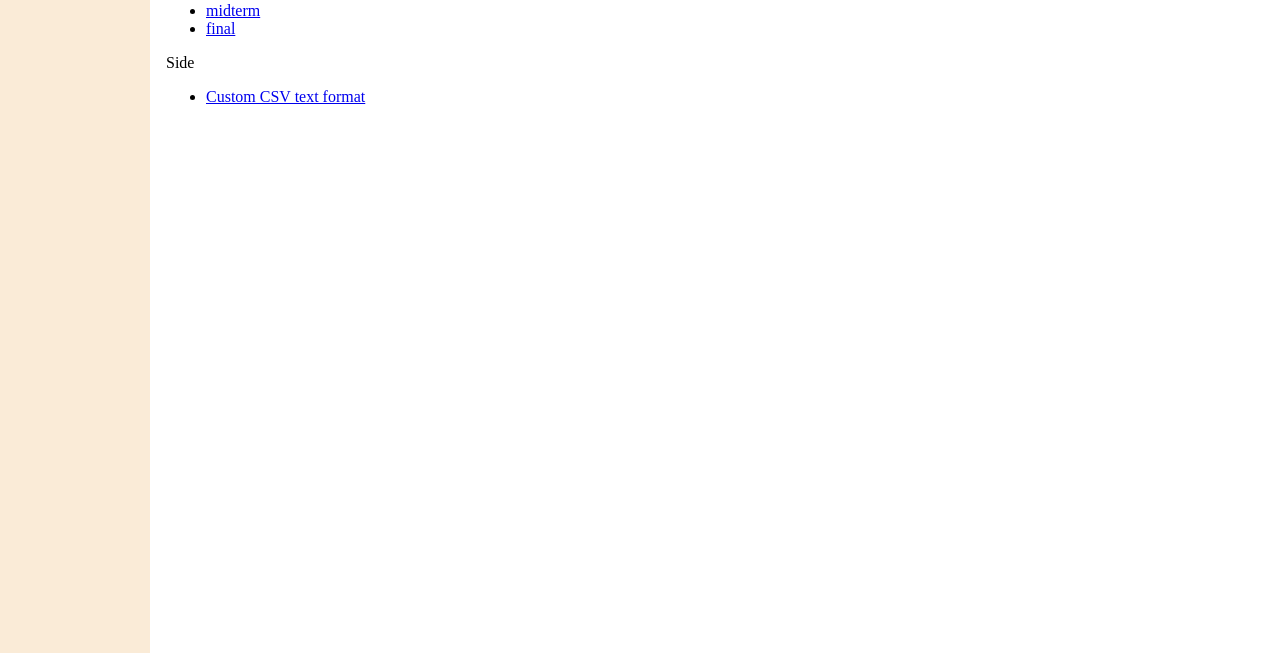
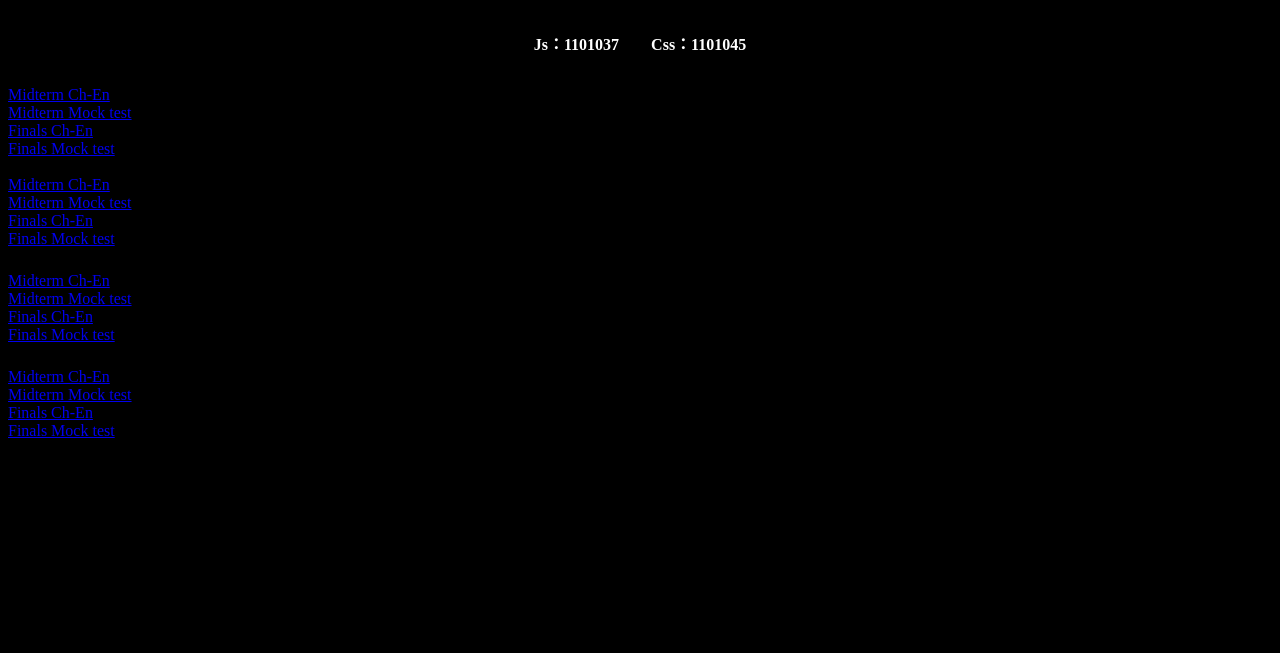
Before and after one commit to EmptyName723/My-Project, a plain HTML site: page index.html in a window 1280 px wide. Shown: the part 147-800 px from the top of the page. Drawn offline with Linux system fonts and the light colour scheme.

Commit message:
Update index.html

```diff
--- a/index.html
+++ b/index.html
@@ -1,38 +1,67 @@
-<!-- index.html -->
 <!DOCTYPE html>
-<html>
-  <html lang="zh">
-  <head>
-    <meta charset="utf-8">
-    <meta name="viewport" content="width=device-width, initial-scale=1.0">
-    <link href="/index_css.css" rel="stylesheet">
-  </head>
-  <body>
-    <div id="header" class="layout">
-      <div id="header-content" class="content">
-        <h1>Welcome to My Website!</h1>
-      </div>
+<html lang="en">
+<head>
+<meta charset="UTF-8">
+<meta name="viewport" content="width=device-width, initial-scale=1.0">
+<title>考試小幫手</title>
+<link rel="stylesheet" href="index_css.css">
+
+</head>
+<!-- <body style="background-image: url('https://storage.needpix.com/rsynced_images/black-bricks-background.jpg');"> -->
+<body style="background-color:black">
+
+<div class="container">
+    <h1 style="text-align:center; font-size:400%; color:white"class="main-title";>考試小幫手</h1>
+    <h2 style="text-align:center; font-size:100%; color:white"class="sub-title";>Js：1101037&nbsp;&nbsp;&nbsp;&nbsp;&nbsp;&nbsp;&nbsp;&nbsp;Css：1101045</h2>
+    <div class="section section1">
+        <div class="background-overlay"></div>
+        <div class="section-title">Prasitology</div>
+        <div class="link-text" style="top:26%;"><a href="/My-Project/Parasite/midterm/code1.html" target="_blank">Midterm Ch-En</a></div>
+            <!-- 第一條連結，Midterm中翻英 -->
+        <div class="link-text" style="top:32%;"><a href="https://www.youtube.com/watch?v=9MCiixIkzUk" target="_blank">Midterm Mock test</a></div>
+            <!-- 第二條連結 Midterm跑台 -->
+         <div class="link-text" style="top:38%;"><a href="/My-Project/Parasite/final/final.html" target="_blank">Finals Ch-En</a></div>
+            <!-- 第三條連結 Finals中翻英 -->
+        <div class="link-text" style="top:44%;"><a href="https://www.youtube.com/watch?v=9MCiixIkzUk" target="_blank">Finals Mock test</a></div>
+            <!-- 第三條連結 Finals跑台 -->
     </div>
-    <div id="navbar" class="layout">
-      <div id="navbar-content" class="content">
-      </div>
+    <div class="section section2">
+        <div class="background-overlay"></div>
+        <div class="section-title">Histology</div>
+        <div class="link-text" style="top:26%;"><a href="/My-Project/histology/midterm/midterm.html" target="_blank">Midterm Ch-En</a></div>
+            <!-- 第一條連結，Midterm中翻英 -->
+        <div class="link-text" style="top:32%;"><a href="/My-Project/histology/midterm-experiment/midterm-experiment.html" target="_blank">Midterm Mock test</a></div>
+            <!-- 第二條連結 Midterm跑台 -->
+        <div class="link-text" style="top:38%;"><a href="/My-Project/histology/final/final.html" target="_blank">Finals Ch-En</a></div>
+            <!-- 第三條連結 Finals中翻英 -->
+        <div class="link-text" style="top:44%;"><a href="/My-Project/histology/final-experiment/final-experiment.html" target="_blank">Finals Mock test</a></div>
+            <!-- 第三條連結 Finals跑台 -->
     </div>
-    <div id="sidebar" class="layout">
-      <div id="sidebar-content" class="content">
-      </div>
+    <div class="section section3">
+        <div class="background-overlay"></div>
+        <div class="section-title"><b>酷東西</b></div>
+        <div class="link-text" style="top:26%;"><a href="https://www.youtube.com/watch?v=dQw4w9WgXcQ" target="_blank">Midterm Ch-En</a></div>
+            <!-- 第一條連結，Midterm中翻英 -->
+        <div class="link-text" style="top:32%;"><a href="https://www.youtube.com/watch?v=dQw4w9WgXcQ" target="_blank">Midterm Mock test</a></div>
+            <!-- 第二條連結 Midterm跑台 -->
+        <div class="link-text" style="top:38%;"><a href="https://www.youtube.com/watch?v=dQw4w9WgXcQ" target="_blank">Finals Ch-En</a></div>
+            <!-- 第三條連結 Finals中翻英 -->
+        <div class="link-text" style="top:44%;"><a href="https://www.youtube.com/watch?v=dQw4w9WgXcQ" target="_blank">Finals Mock test</a></div>
+            <!-- 第三條連結 Finals跑台 -->
     </div>
-    <div id="container" class="layout">
-      <div id="container-content" class="content">
-        <p>Parasite</p>
-        <ul>
-          <li><a href="/My-Project/Parasite/midterm/code1.html">midterm</a></li>
-          <li><a href="/My-Project/Parasite/final/final.html">final</a></li>
-        </ul>
-        <p>Side</p>
-        <ul>
-          <li><a href="/My-Project/Side/CSV to custom text format.html">Custom CSV text format</a></li>
-        </ul>
-      </div>
+    <div class="section section4">
+        <div class="background-overlay"></div>
+        <div class="section-title"><b>酷東西</b></div>
+        <div class="link-text" style="top:26%;"><a href="https://www.youtube.com/watch?v=_e9yMqmXWo0" target="_blank">Midterm Ch-En</a></div>
+            <!-- 第一條連結，Midterm中翻英 -->
+        <div class="link-text" style="top:32%;"><a href="https://www.youtube.com/watch?v=_e9yMqmXWo0" target="_blank">Midterm Mock test</a></div>
+            <!-- 第二條連結 Midterm跑台 -->
+        <div class="link-text" style="top:38%;"><a href="https://www.youtube.com/watch?v=_e9yMqmXWo0" target="_blank">Finals Ch-En</a></div>
+            <!-- 第三條連結 Finals中翻英 -->
+        <div class="link-text" style="top:44%;"><a href="https://www.youtube.com/watch?v=_e9yMqmXWo0" target="_blank">Finals Mock test</a></div>
+            <!-- 第三條連結 Finals跑台 -->
     </div>
-  </body>
+</div>
+
+</body>
 </html>
```
